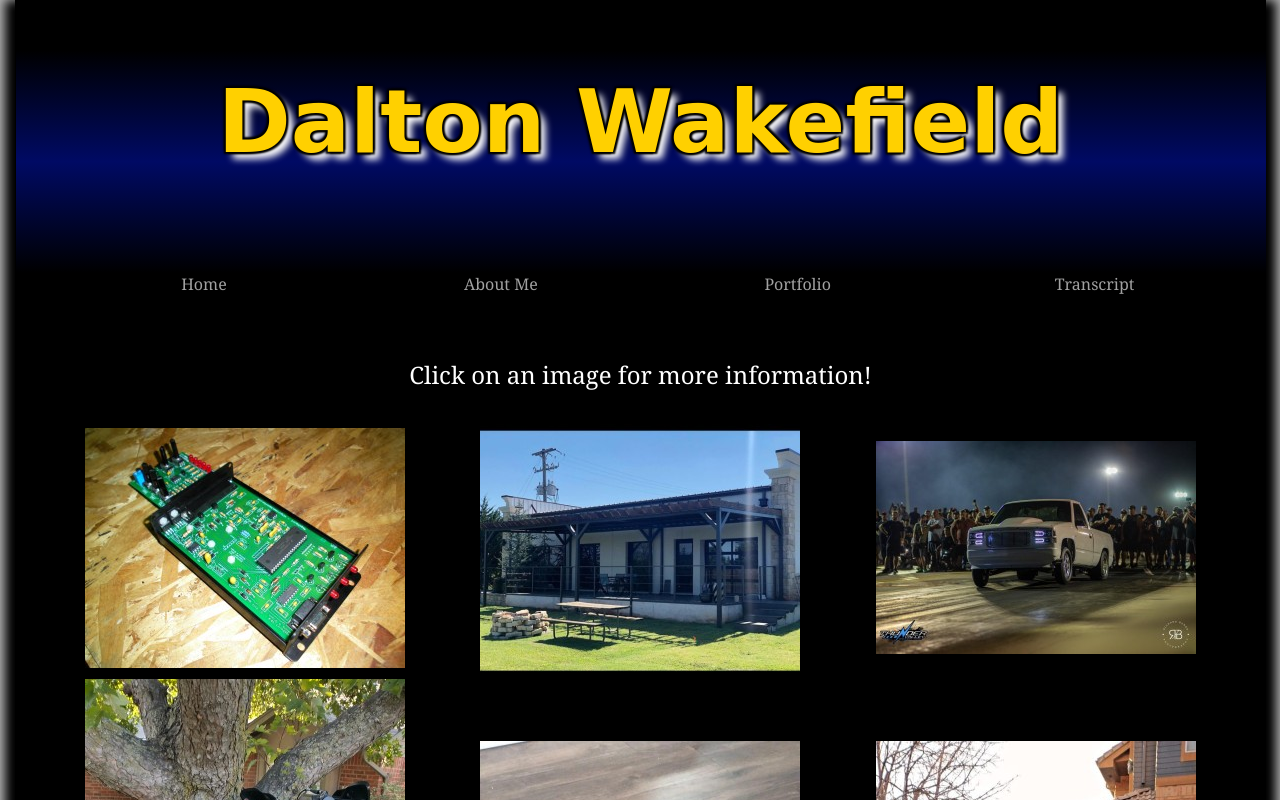
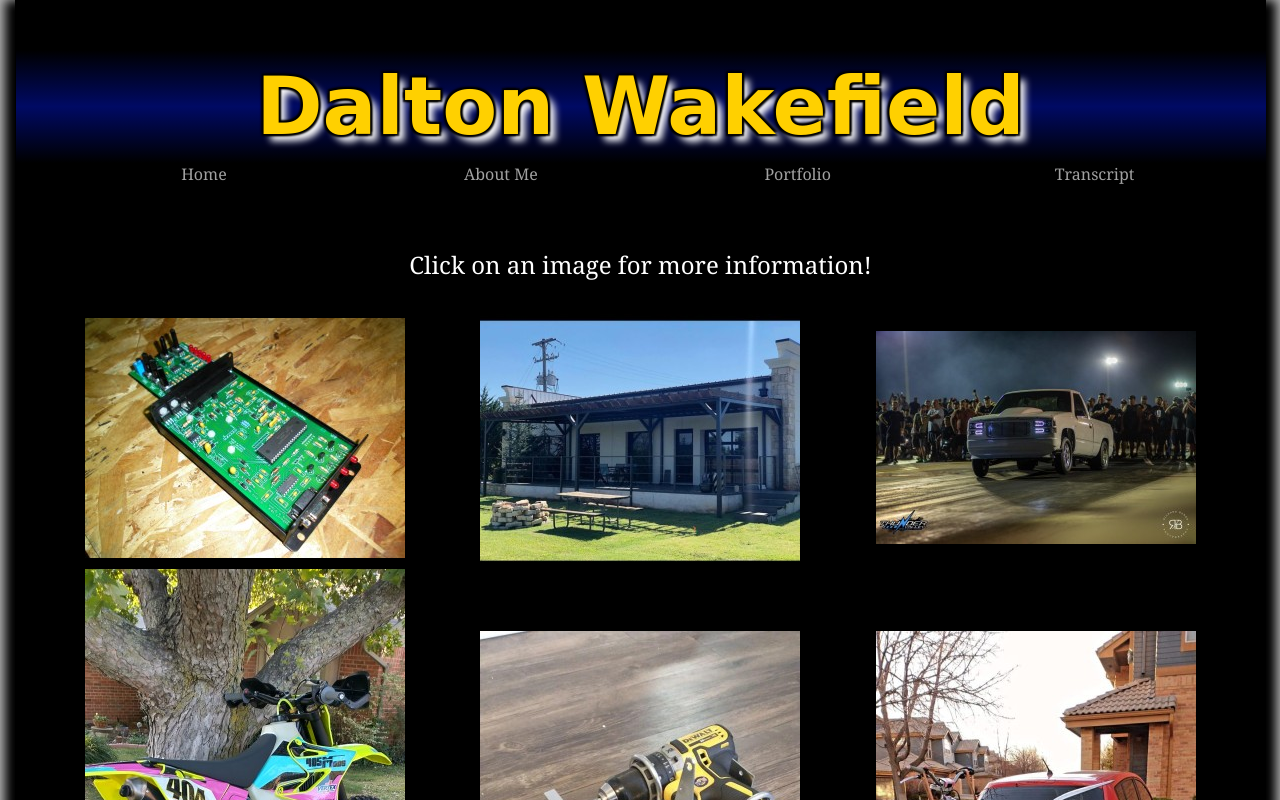
Before and after one commit to dWake1/dWake1.github.io, a plain HTML site: page portfolio.html in a window 1280 px wide. Shown: the top 800 px of the page. Drawn offline with Linux system fonts and the light colour scheme; a web font is replaced by a local one.

Commit message:
Add files via upload

```diff
--- a/project_css/index.css
+++ b/project_css/index.css
@@ -31,7 +31,6 @@ html{
    border-right: 1px black solid;
    box-shadow: black 0 5px 5px;
    box-shadow:black -10px 0 10px, black 10px 0 10px ;
-
 
  }
 
--- a/project_css/list_layout.css
+++ b/project_css/list_layout.css
@@ -13,7 +13,7 @@
 /* HTML and Body Styles */
 html {
 	background-color:rgb(179, 179, 179);
-	font-family: cursive;
+	font-family: Georgia, 'Times New Roman', Times, serif;
 }
 
 
@@ -21,14 +21,17 @@ html {
 
 header {
 	text-align: center;
-	font-size: 5.5em;
+	text-shadow: rgb(255, 255, 255) 2px 2px 5px;
+	font-family: cursive;
+	font-size:5em ;
 	width: 100%;
+	padding-top: 10px;
+	padding-bottom: 10px;
+	margin-bottom: 0;
 	color:rgb(255, 208,0 );
 	text-shadow: black 2px 2px 2px,black 2px -2px 2px,
 				black -2px 2px 2px,black -2px -2px 2px, white 7px 7px 7px ;
 	background-image: linear-gradient(black,rgb(0, 10, 100),black);
-	padding-top: 20px  ;
-	padding-bottom: 100px;
 		}
 
 
@@ -166,3 +169,7 @@ footer{
 
 	text-decoration: wavy;
   }
+
+  a:hover{
+	color: red;
+ }
--- a/project_css/portfolio.css
+++ b/project_css/portfolio.css
@@ -15,9 +15,9 @@
 html {
    background-color: rgb(179, 179, 179);
    font-family: Georgia, 'Times New Roman', Times, serif;
+}
 
 
-}
 ul{
    list-style: none;
    padding-bottom: 5%;
@@ -118,16 +118,19 @@ section {
 
 header{
 
-   font-family: 'Lacquer', cursive;
+
    text-align: center;
-   font-size: 5.5em;
+   text-shadow: rgb(255, 255, 255) 2px 2px 5px;
+   font-family: cursive;
+   font-size:5em ;
    width: 100%;
+   padding-top: 10px;
+   padding-bottom: 10px;
+   margin-bottom: 0;
    color:rgb(255, 208,0 );
    text-shadow: black 2px 2px 2px,black 2px -2px 2px,
                black -2px 2px 2px,black -2px -2px 2px, white 7px 7px 7px ;
    background-image: linear-gradient(black,rgb(0, 10, 100),black);
-   padding-top: 20px  ;
-   padding-bottom: 100px;
 
 }
 
@@ -135,7 +138,7 @@ header{
 footer {
    padding-top: 1em;
    padding-bottom: 1em;
-   color:rgb(255, 208,0);
+   color:rgb(255, 255, 255);
    width: 100%;
    text-align: center;
    width:100%;
@@ -146,3 +149,7 @@ footer {
       flex-direction: column;
    }
 }
+
+a:hover{
+   color: red;
+}
--- a/project_css/project.css
+++ b/project_css/project.css
@@ -11,7 +11,7 @@
 /* HTML and Body Styles */
 
 html{
-   font-family: Georgia, 'Times New Roman', Times, serif
+   font-family: Georgia, 'Times New Roman', Times, serif;
 
 }
  body{
```
